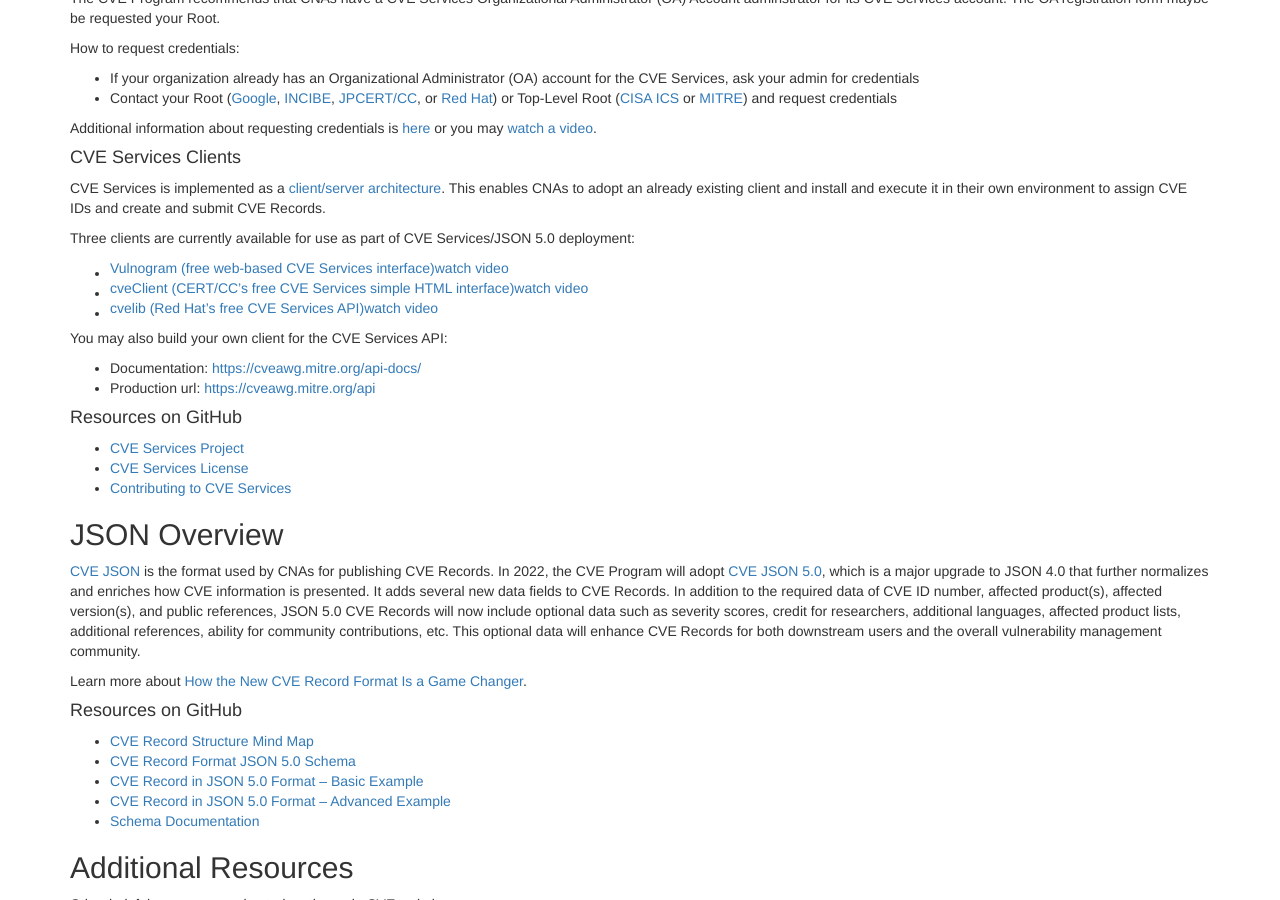
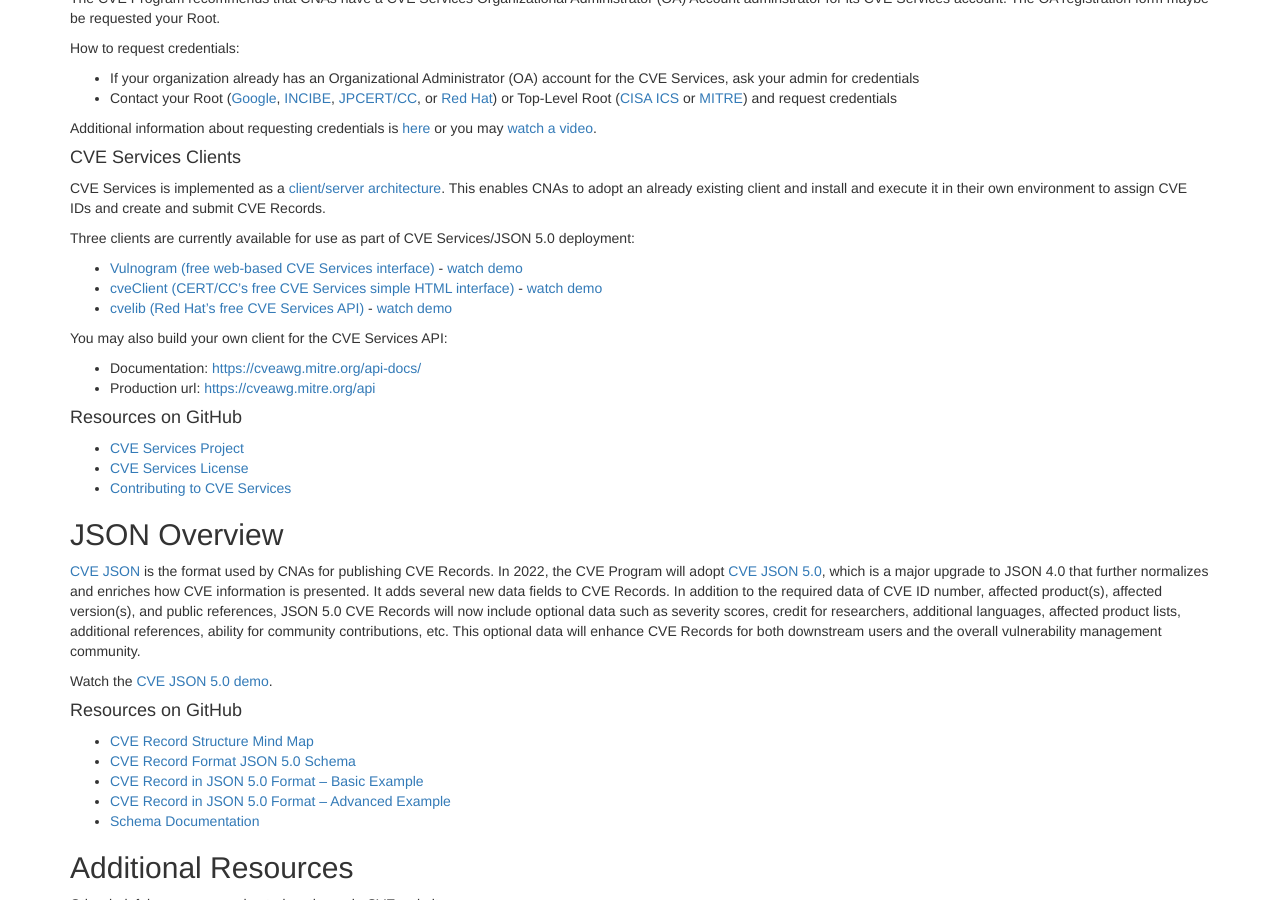
Before and after one commit to CVEProject/cveproject.github.io, a Jekyll site: the page built from automation-cve-services.md, in a window 1280 px wide and 900 px high, scrolled down 644 px. Built offline with Jekyll 4.4.1, drawn with Linux system fonts in a browser that asks for light colours; nearby versions of some CDN libraries.

Commit message:
Update automation-cve-services.md
Add CVE JSON 5.0 demo video link

```diff
--- a/automation-cve-services.md
+++ b/automation-cve-services.md
@@ -42,9 +42,9 @@ CVE Services is implemented as a [client/server architecture](https://github.com
 
 Three clients are currently available for use as part of CVE Services/JSON 5.0 deployment:
 
-* [Vulnogram (free web-based CVE Services interface)](https://vulnogram.github.io/cve5/#editor) | [watch video](https://youtu.be/o3V-fmQpC0o)
-* [cveClient (CERT/CC's free CVE Services simple HTML interface)](https://github.com/CERTCC/cveClient) | [watch video](https://youtu.be/kqeM4noRnsg)
-* [cvelib (Red Hat's free CVE Services API)](https://github.com/RedHatProductSecurity/cvelib) | [watch video](https://youtu.be/qOCd4S8JMa0)
+* [Vulnogram (free web-based CVE Services interface)](https://vulnogram.github.io/cve5/#editor) - [watch demo](https://youtu.be/o3V-fmQpC0o)
+* [cveClient (CERT/CC's free CVE Services simple HTML interface)](https://github.com/CERTCC/cveClient) - [watch demo](https://youtu.be/kqeM4noRnsg)
+* [cvelib (Red Hat's free CVE Services API)](https://github.com/RedHatProductSecurity/cvelib) - [watch demo](https://youtu.be/qOCd4S8JMa0)
 
 You may also build your own client for the CVE Services API:
 
@@ -62,7 +62,7 @@ You may also build your own client for the CVE Services API:
 
 [CVE JSON](https://github.com/CVEProject/cve-schema) is the format used by CNAs for publishing CVE Records. In 2022, the CVE Program will adopt [CVE JSON 5.0](https://github.com/CVEProject/cve-schema/blob/master/schema/v5.0/CVE_JSON_5.0_schema.json), which is a major upgrade to JSON 4.0 that further normalizes and enriches how CVE information is presented. It adds several new data fields to CVE Records. In addition to the required data of CVE ID number, affected product(s), affected version(s), and public references, JSON 5.0 CVE Records will now include optional data such as severity scores, credit for researchers, additional languages, affected product lists, additional references, ability for community contributions, etc. This optional data will enhance CVE Records for both downstream users and the overall vulnerability management community.
 
-Learn more about [How the New CVE Record Format Is a Game Changer](https://www.cve.org/Media/News/item/podcast/2021/07/13/How-the-New-CVE-Record).
+Watch the [CVE JSON 5.0 demo](https://youtu.be/YWZECqzRI7M).
 
 #### Resources on GitHub
 
```
